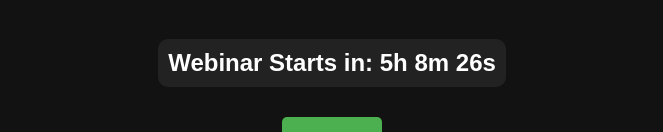
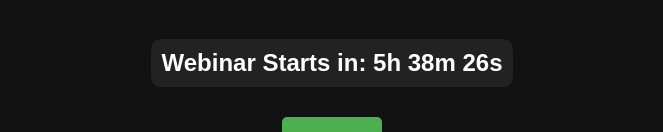
Before and after one commit to testhoster/webprsc, a plain HTML site: page index.html in a window 1280 px wide. Shown: the part 230-362 px from the top of the page, without its empty margins (308-971 px from the left). Drawn offline with Linux system fonts and the light colour scheme.

Commit message:
Update index.html

```diff
--- a/index.html
+++ b/index.html
@@ -108,7 +108,7 @@
     function startCountdown() {
         const now = new Date();
         let targetTime = new Date();
-        targetTime.setHours(20, 0, 0, 0); // Set target to 8 PM today
+        targetTime.setHours(20, 30, 0, 0); // Set target to 8 PM today
 
         // If it's already past 8 PM, set it for tomorrow
         if (now > targetTime) {
```
